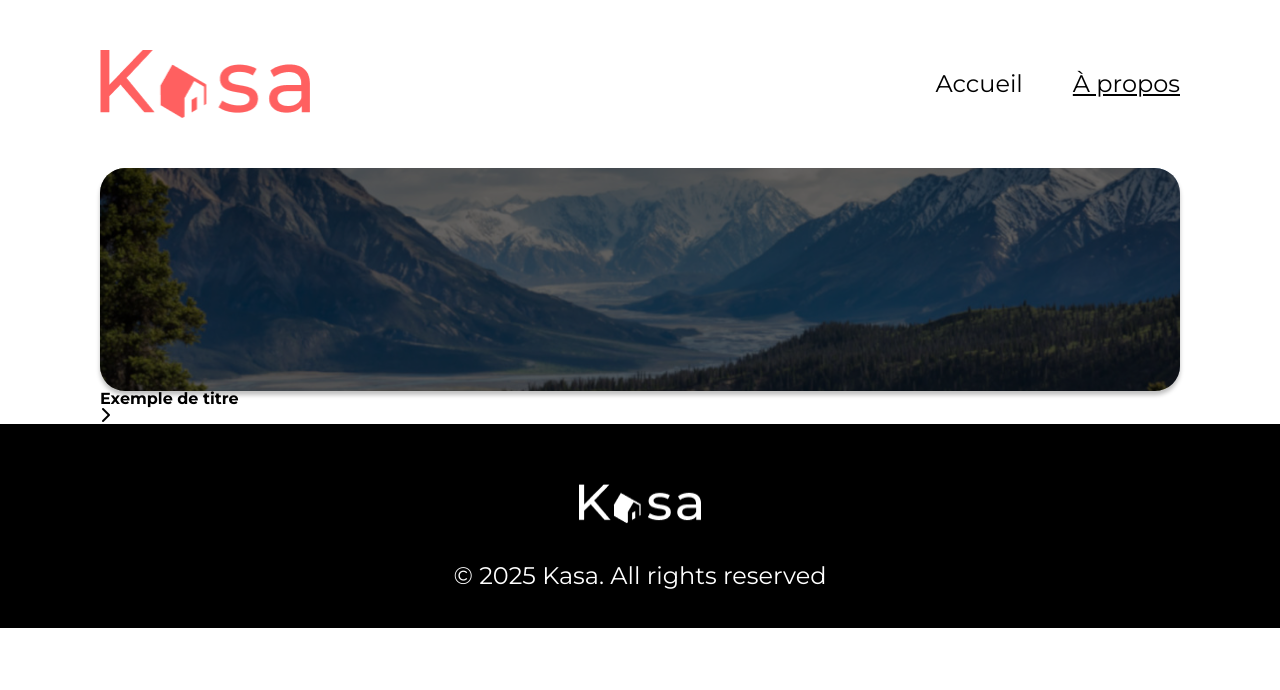
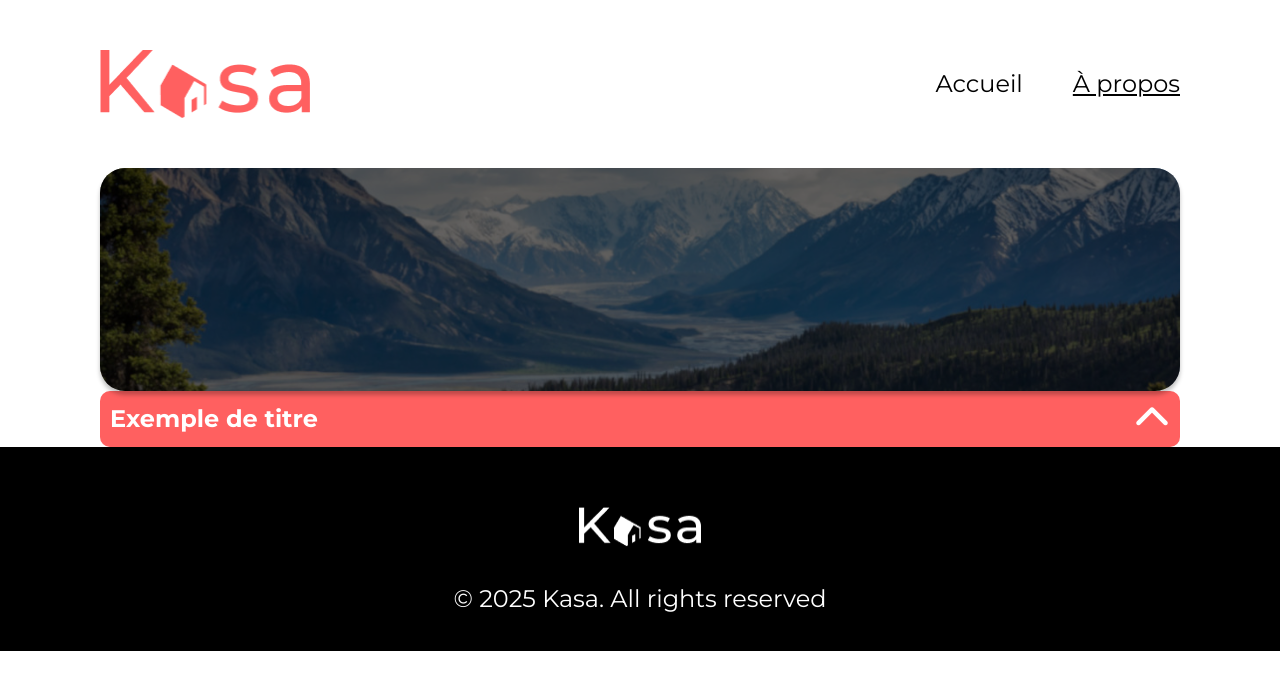
Before and after one commit to n-bon/kasa-oc, a React (Vite) app: page /a-propos in a window 1280 px wide. Shown: the top 690 px of the page. Built offline with nearby package versions, Linux system fonts and the light colour scheme.

Commit message:
Style (Collapse) Add static styles to large collapse

```diff
--- a/src/assets/components/Collapse/index.jsx
+++ b/src/assets/components/Collapse/index.jsx
@@ -1,4 +1,5 @@
 import { useState } from 'react'
+import '../../style/Collapse.scss'
 
 function Collapse ({ title, content }) {
     const [isOpen, setIsOpen] = useState(false)
@@ -8,7 +9,7 @@ function Collapse ({ title, content }) {
         <div className='collapse'>
             <div className='collapse__head' onClick={toggleCollapse}>
                 <h2 className='collapse__title'>{title}</h2>
-                <i className={`collapse__head fa-solid fa-chevron-right ${isOpen ? 'open' : ''}`}></i>
+                <i className={`collapse__icon fa-solid fa-chevron-up ${isOpen ? 'collapse__icon--open' : ''}`}></i>
             </div>
             {isOpen && <div className='collapse__content'>{content}</div>}
         </div>
--- /dev/null
+++ b/src/assets/style/Collapse.scss
@@ -0,0 +1,28 @@
+@use 'vars.scss' as *;
+
+.collapse {
+    width: 100%;
+    background-color: $light-background;
+    @include small-radius;
+    &__head {
+        width: 100%;
+        padding: $xtra-small;
+        background-color: $contrast1;
+        @include small-radius;
+        display: flex;
+        flex-direction: row;
+        align-items: center;
+        justify-content: space-between;
+        color: $brightest;
+    }
+    &__title {
+        font-size: $medium-text;
+    }
+    &__icon {
+        font-size: $big-text;
+    }
+    &__content {
+        padding: $small;
+        font-size: $medium-small-text;
+    }
+}
```
